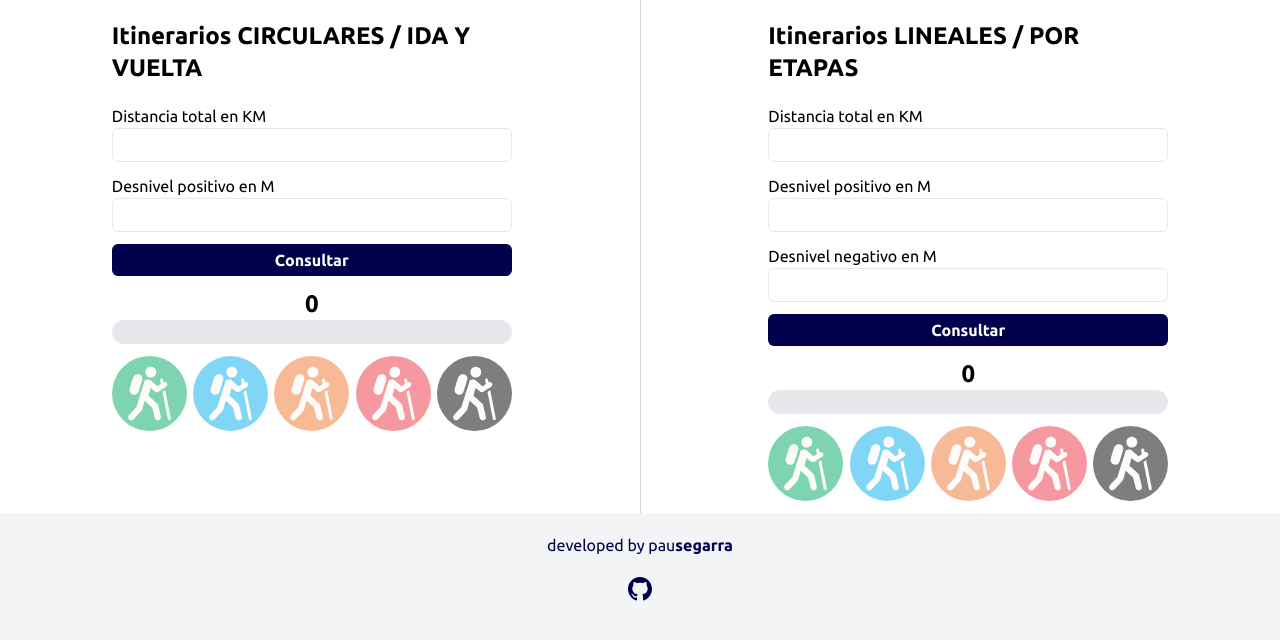
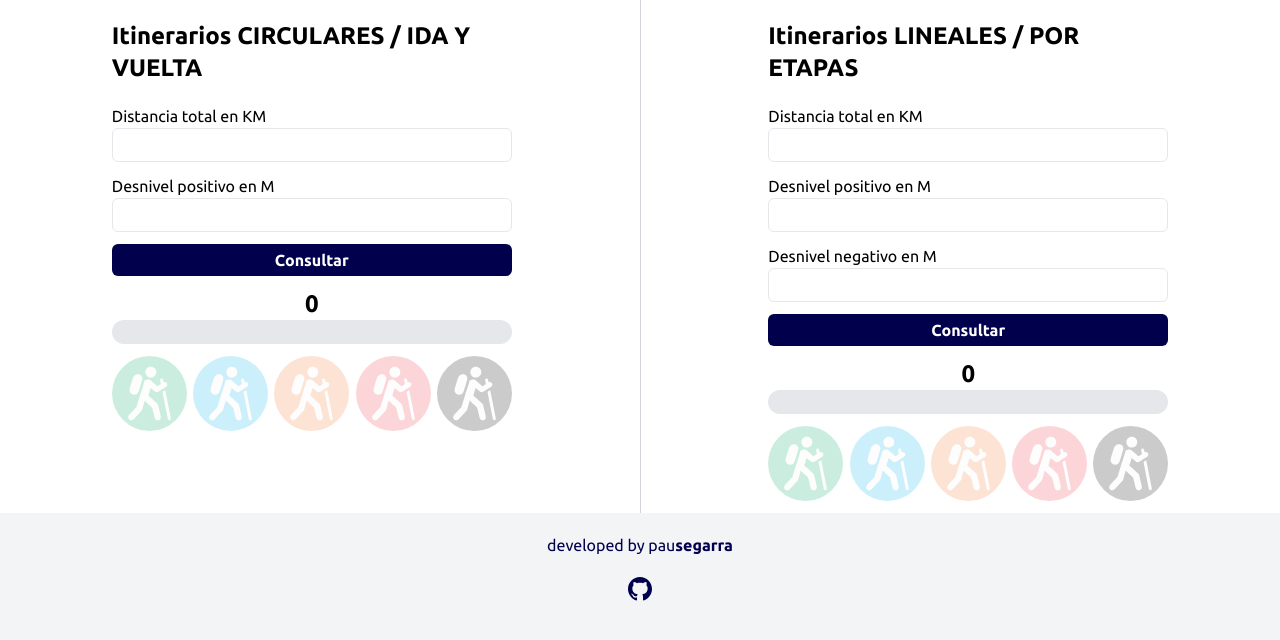
Before and after one commit to pausegarra/sendif, a Next.js app: page / in a window 1280 px wide. Shown: the top 640 px of the page. Built offline with nearby package versions, Linux system fonts and the light colour scheme.

Commit message:
👷🏻 change container name

```diff
--- a/src/components/image-levels.tsx
+++ b/src/components/image-levels.tsx
@@ -11,7 +11,7 @@ const images: string[] = [
 export function ImageLevels({ selected }: Props) {
   return (
     <div className='my-3 flex justify-between'>
-      {images.map(image => <Image src={`/assets/${image}.svg`} className={`${selected === image ? 'opacity-1' : 'opacity-50'} transition duration-500 ease-in-out`} alt="very_easy" width={75} height={75} />)}
+      {images.map(image => <Image src={`/assets/${image}.svg`} className={`${selected === image ? 'opacity-1' : 'opacity-20'} transition duration-500 ease-in-out`} alt="very_easy" width={75} height={75} />)}
     </div>
   );
 }
```
